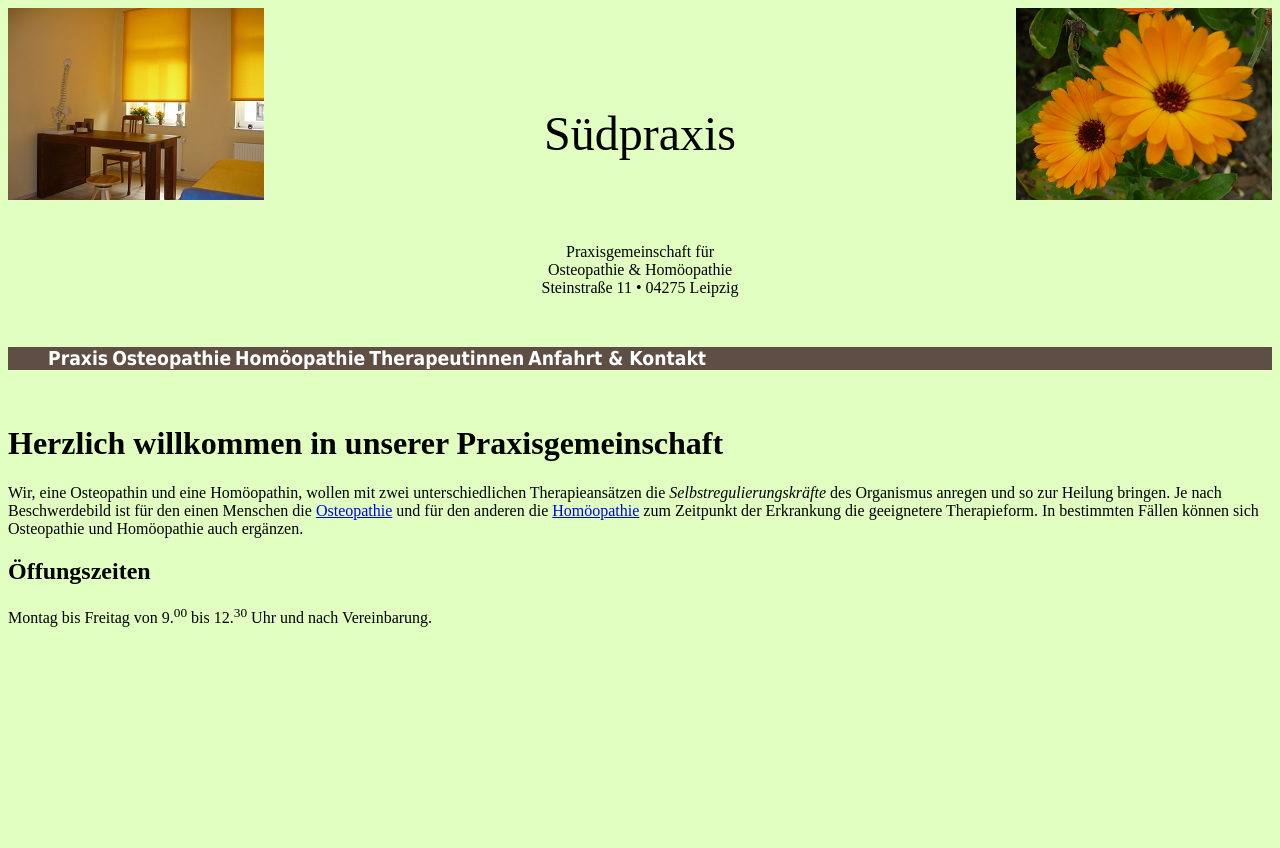
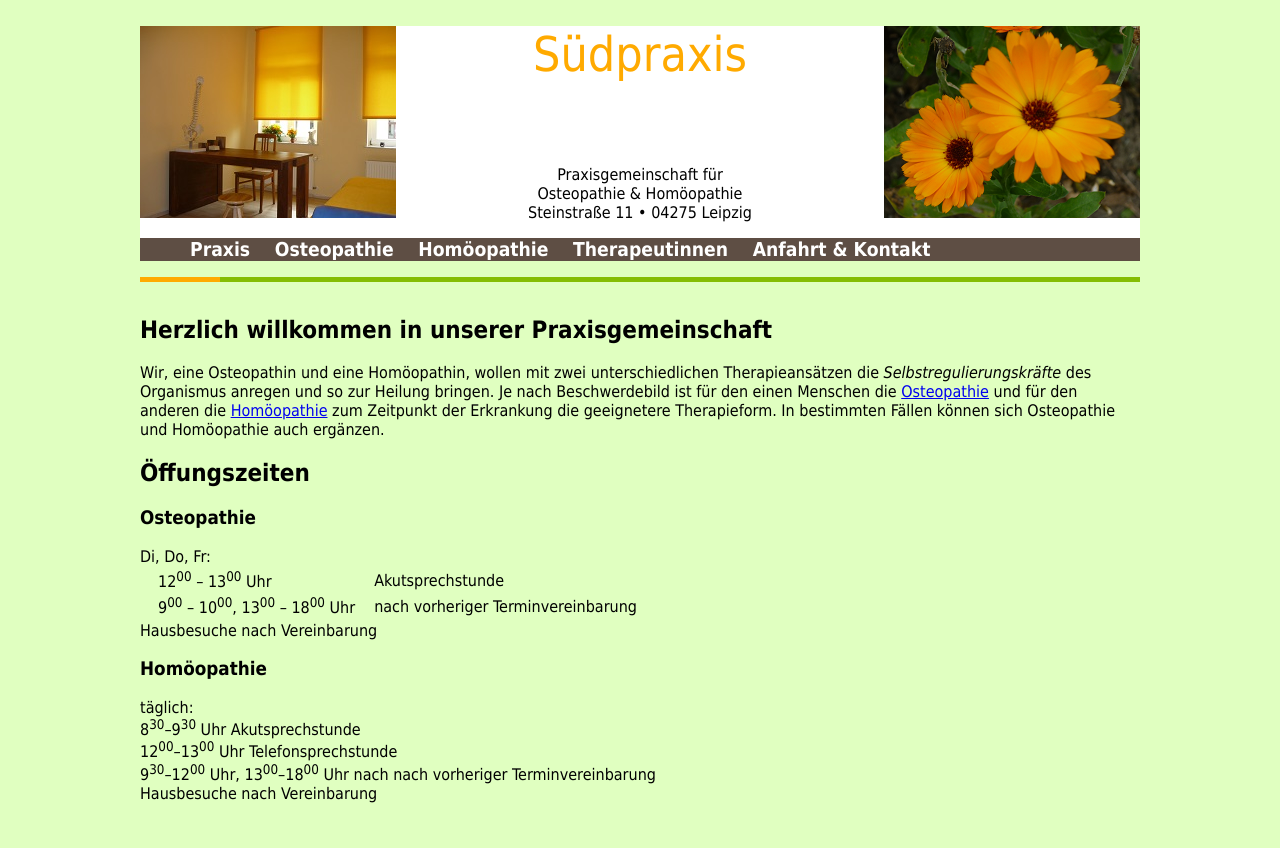
Before and after one commit to KonradHoeffner/suedpraxis.de, a PHP site: page /index.php in a window 1280 px wide. Before the commit the page ends 627 px from the top, so only its background shows below. Run offline with PHP 8.4, Linux system fonts and the light colour scheme.

Commit message:
Done good progress on new layout.

```diff
--- a/include/header_body.php
+++ b/include/header_body.php
@@ -1,4 +1,4 @@
-<body style="background-color:#E0FFC0;">
+<body class="body">
 <header class="mainHeader">
 <div id="head">
 <div style="float:left;">
@@ -7,15 +7,14 @@
 <div style="float:right;">
 <img src="img/logo.png" alt="Logo der Suedpraxis" title="" align="top">
 </div>
-<div style="padding-top:50px;">
+<!--<div style="padding-top:50px;">-->
 <center>
-<p style="font-size:3em; margin-left: auto; margin-right: auto;" class="orangetext">Südpraxis</p><!--;margin-top:1.5em;-->
+<p style="font-size:3em; margin-left: auto; margin-right: auto;" class="orangetext">Südpraxis</p>
 <br/>
 <p>Praxisgemeinschaft für</br>
 Osteopathie & Homöopathie</br>
 Steinstraße 11 • 04275 Leipzig</p>
 </center>
-</div>
 
 <!--
 <table>
@@ -23,9 +22,7 @@ Steinstraße 11 • 04275 Leipzig</p>
 <tr><td>Homöopathie</td><td>0176 529&thinsp;672&thinsp;52</td></tr>
 <table>
 -->
-
 </div>
-&nbsp;
 
 <nav>
 <ul>
--- a/include/suedpraxis.css
+++ b/include/suedpraxis.css
@@ -1,3 +1,27 @@
+body
+{
+ background-color:#E0FFC0;
+}
+
+body
+{
+ font-family:Tahoma, Geneva, sans-serif;
+ max-width:1000px;
+ clear:both;
+ padding:2%;
+ margin: 0 auto;
+}
+
+#head
+{
+ min-width: 800px;
+}
+
+.mainHeader
+{
+ background-color: #ffffff;
+}
+
 .mainHeader nav
 {
  background-color: #5E4E44;
@@ -7,6 +31,7 @@
 {
  list-style:none;
  display:inline;
+
 /* margin: 0 0 0 4px;
  padding: 0;*/
 }
@@ -18,9 +43,44 @@
  text-decoration:none;
  font-size:1.2em;
  font-weight:bold;
+ white-space:nowrap;
+ padding: 10px 10px;
 }
 
 .mainHeader nav ul li a:hover
 {
  color: rgb(255,170,0);
 }
+
+table td, table th
+{
+ padding-left: 1em;
+}
+
+h1,h2,h3,h4
+{
+ font-family:Tahoma, Geneva, sans-serif;
+}
+
+.orangetext
+{
+ color: rgb(255, 170, 0);
+ font-family:Tahoma, Geneva, sans-serif;
+}
+
+#spaltegelb
+{
+        float:left;
+        width:512px;
+        height:5px;
+        margin: 0 auto 0 auto;
+        background-color: #ffaa00;
+}
+
+#spaltegruen
+{
+        float:right;
+        width:512px;
+        height:5px;
+        background-color: #85BD04;
+}
--- a/index.php
+++ b/index.php
@@ -7,18 +7,33 @@
 <div id="wrapper">
 <div id="spaltegelb" style="width:8%;"></div><div id="spaltegruen" style="width:92%;"></div>
 </br>
+<article>
 <h1>Herzlich willkommen in unserer Praxisgemeinschaft</h1>
 Wir, eine Osteopathin und eine Homöopathin, wollen mit zwei unterschiedlichen Therapieansätzen die <i>Selbstregulierungskräfte</i> des Organismus anregen und so zur Heilung bringen.
 Je nach Beschwerdebild ist für den einen Menschen die <a href="osteopathie.php">Osteopathie</a> und für den anderen die <a href="homoeopathie.php">Homöopathie</a> zum Zeitpunkt der Erkrankung die geeignetere Therapieform.
 In bestimmten Fällen können sich Osteopathie und Homöopathie auch ergänzen.
 <h2>Öffungszeiten</h2>
+<h3>Osteopathie</h3>
+Di, Do, Fr:</br>
+<table>
+<tr><td>12<sup>00</sup> &ndash; 13<sup>00</sup> Uhr</td><td>Akutsprechstunde</td></tr>
+<tr><td>9<sup>00</sup> &ndash; 10<sup>00</sup>, 13<sup>00</sup> &ndash; 18<sup>00</sup> Uhr</td><td>nach vorheriger Terminvereinbarung</td></tr>
+</table>
+Hausbesuche nach Vereinbarung
+
+<h3>Homöopathie</h3>
+täglich:</br>
+8<sup>30</sup>&ndash;9<sup>30</sup> Uhr Akutsprechstunde</br>
+12<sup>00</sup>&ndash;13<sup>00</sup> Uhr Telefonsprechstunde</br>
+9<sup>30</sup>&ndash;12<sup>00</sup> Uhr, 13<sup>00</sup>&ndash;18<sup>00</sup> Uhr nach nach vorheriger Terminvereinbarung</br>
+Hausbesuche nach Vereinbarung</br>
 <!--
 <table>
 <tr><td>Mo-Fr</td><td>9.<sup>00</sup>-12.<sup>30</sup></td></tr>
 <tr><td></td><td></td></tr>
 </table>-->
-Montag bis Freitag von 9.<sup>00</sup> bis 12.<sup>30</sup> Uhr und nach Vereinbarung.
 </div>
+</article>
 <?php include 'include/footer.php'; ?>
 </body>
 </html>
```
